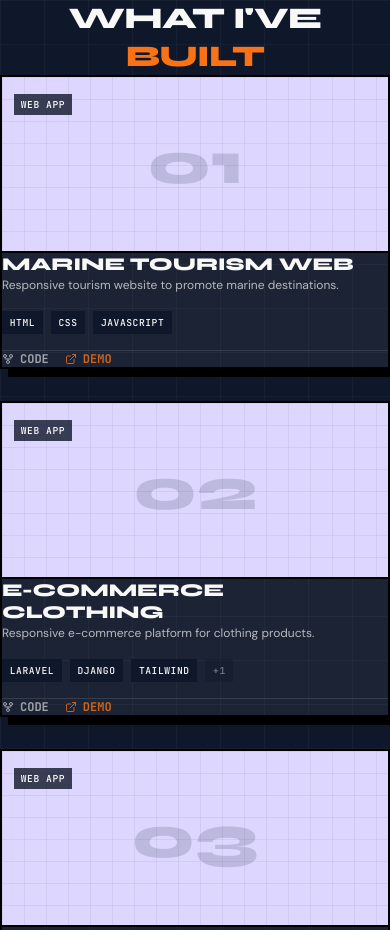
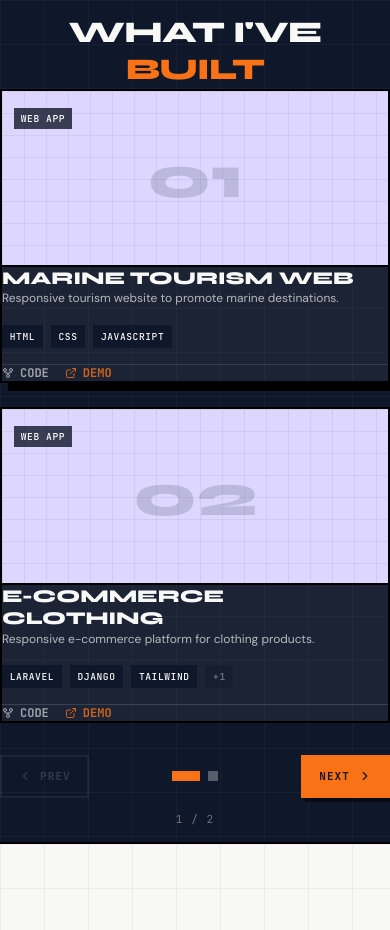
Before and after one commit to agielnawawi46/portofolio-v3, a React (Vite) app: page / in a window 390 px wide. Shown: the part 2015-2945 px from the top of the page. Built offline with nearby package versions, Linux system fonts and the light colour scheme.

Commit message:
feat: add mobile pagination to projects section (2 per page with prev/next)

```diff
--- a/src/components/ProjectsSection.tsx
+++ b/src/components/ProjectsSection.tsx
@@ -1,87 +1,57 @@
-import { useState, useRef } from 'react'
-import { motion, useInView } from 'framer-motion'
-import { ExternalLink, GitFork } from 'lucide-react'
+import { useState, useRef, useEffect } from 'react'
+import { motion, AnimatePresence, useInView } from 'framer-motion'
+import { ExternalLink, GitFork, ChevronLeft, ChevronRight } from 'lucide-react'
 import { portfolioData, type Project } from '../data/portfolioData'
 import ProjectModal from './ProjectModal'
 
 const { projects } = portfolioData
 
 const categoryColors: Record<string, string> = {
-  'Web App': 'var(--color-lavender)',
+  'Web App':    'var(--color-lavender)',
   'E-Commerce': 'var(--color-orange)',
-  'Dashboard': 'var(--color-charcoal)',
-  'Blog': 'var(--color-lavender)',
-  'CLI Tool': 'var(--color-orange)',
+  'Dashboard':  'var(--color-charcoal)',
+  'Blog':       'var(--color-lavender)',
+  'CLI Tool':   'var(--color-orange)',
   'UI Library': 'var(--color-lavender)',
 }
 
-export default function ProjectsSection() {
-  const ref = useRef(null)
-  const inView = useInView(ref, { once: false, margin: '-60px' })
+const spring = { type: 'spring' as const, stiffness: 65, damping: 18 }
+const vp     = { once: false, amount: 0.1 }
 
-  const springBase = { type: 'spring' as const, stiffness: 65, damping: 18 }
-  const [selectedProject, setSelectedProject] = useState<Project | null>(null)
+const MOBILE_PER_PAGE = 2
 
+function ProjectCard({
+  project,
+  globalIndex,
+  onOpen,
+  delay = 0,
+}: {
+  project: Project
+  globalIndex: number
+  onOpen: (p: Project) => void
+  delay?: number
+}) {
   return (
-    <>
-      <section
-        id="projects"
-        ref={ref}
-        className="relative min-h-screen w-full flex flex-col justify-center items-center overflow-hidden py-20 md:py-28 border-b-2 border-black"
-        style={{
-          background: 'var(--color-charcoal)',
-          color: 'var(--color-canvas)',
-        }}
-        aria-label="Projects section"
-      >
-        <div className="absolute inset-0 pointer-events-none" style={{
-          backgroundImage: 'linear-gradient(rgba(226,232,240,0.04) 1px, transparent 1px), linear-gradient(90deg, rgba(226,232,240,0.04) 1px, transparent 1px)',
-          backgroundSize: '44px 44px',
-        }} />
-
-        <div className="relative max-w-6xl mx-auto px-6 md:px-10 w-full z-10 flex flex-col justify-center">
-
-          {/* Header */}
-          <motion.div
-            initial={{ opacity: 0, x: -40 }}
-            animate={inView ? { opacity: 1, x: 0 } : {}}
-            transition={inView ? { ...springBase } : {}}
-            className="mb-12 md:mb-16 flex flex-col items-center text-center"
-          >
-            <h2
-              className="text-3xl sm:text-4xl md:text-5xl font-black uppercase leading-tight tracking-tight"
-              style={{ fontFamily: 'var(--font-display)', color: 'var(--color-canvas)' }}
-            >
-              WHAT I'VE <span style={{ color: 'var(--color-orange)' }}>BUILT</span>
-            </h2>
-          </motion.div>
-
-          {/* Grid Proyek */}
-          <div className="grid grid-cols-1 sm:grid-cols-2 lg:grid-cols-3 gap-8 md:gap-10">
-            {projects.map((project, i) => (
     <motion.article
-                key={project.id}
-                initial={{ opacity: 0, y: 40, x: (i % 2 === 0 ? -20 : 20) }}
-                animate={inView ? { opacity: 1, y: 0, x: 0 } : {}}
-                transition={inView ? { ...springBase, delay: i * 0.1 } : {}}
+      initial={{ opacity: 0, y: 30 }}
+      whileInView={{ opacity: 1, y: 0 }}
+      viewport={vp}
+      transition={{ ...spring, delay }}
       whileHover={{ y: -5, transition: { type: 'spring', stiffness: 300, damping: 20 } }}
       className="group cursor-pointer h-full"
-                onClick={() => setSelectedProject(project)}
+      onClick={() => onOpen(project)}
       tabIndex={0}
-                onKeyDown={e => e.key === 'Enter' && setSelectedProject(project)}
+      onKeyDown={e => e.key === 'Enter' && onOpen(project)}
       role="button"
       aria-label={`Open ${project.title} details`}
     >
       <div
         className="h-full overflow-hidden flex flex-col border-2 border-black bg-white/5"
-                  style={{
-                    boxShadow: '8px 8px 0px #000',
-                    transition: 'box-shadow 0.2s, transform 0.2s',
-                  }}
+        style={{ boxShadow: '8px 8px 0px #000' }}
       >
         {/* Card header */}
         <div
-                    className="relative h-44 md:h-52 flex items-center justify-center overflow-hidden flex-shrink-0"
+          className="relative h-44 flex items-center justify-center overflow-hidden flex-shrink-0"
           style={{
             background: categoryColors[project.category] || 'var(--color-lavender)',
             borderBottom: '2px solid #000',
@@ -96,27 +66,33 @@ export default function ProjectsSection() {
               {project.category}
             </span>
           </div>
-                    <span className="text-6xl font-black opacity-15 select-none relative" style={{ fontFamily: 'var(--font-display)', color: 'var(--color-charcoal)' }}>
-                      {String(i + 1).padStart(2, '0')}
+          <span
+            className="text-6xl font-black opacity-15 select-none relative"
+            style={{ fontFamily: 'var(--font-display)', color: 'var(--color-charcoal)' }}
+          >
+            {String(globalIndex + 1).padStart(2, '0')}
           </span>
           <div className="absolute inset-0 flex items-center justify-center opacity-0 group-hover:opacity-100 transition-opacity duration-200">
-                      <span className="px-3.5 py-2 text-[0.7rem] font-bold tracking-wider" style={{ background: 'var(--color-charcoal)', color: 'white', fontFamily: 'var(--font-display)', border: '2px solid rgba(255,255,255,0.7)' }}>
+            <span
+              className="px-3.5 py-2 text-[0.7rem] font-bold tracking-wider"
+              style={{ background: 'var(--color-charcoal)', color: 'white', fontFamily: 'var(--font-display)', border: '2px solid rgba(255,255,255,0.7)' }}
+            >
               VIEW DETAILS
             </span>
           </div>
         </div>
 
-                  {/* Card body - REVISI: Padding & spacing diatur ulang (p-6 md:p-7) */}
-                  <div className="p-6 md:p-7 flex flex-col flex-1 justify-between gap-4">
+        {/* Card body */}
+        <div className="p-6 flex flex-col flex-1 justify-between gap-4">
           <div>
             <h3
-                        className="text-lg md:text-xl font-black uppercase mb-3 leading-tight group-hover:text-orange-400 transition-colors"
+              className="text-lg font-black uppercase mb-3 leading-tight group-hover:text-orange-400 transition-colors"
               style={{ fontFamily: 'var(--font-display)', color: 'var(--color-canvas)' }}
             >
               {project.title}
             </h3>
             <p
-                        className="text-xs md:text-sm leading-relaxed opacity-70 line-clamp-3"
+              className="text-xs leading-relaxed opacity-70 line-clamp-3"
               style={{ fontFamily: 'var(--font-body)', color: 'var(--color-canvas)' }}
             >
               {project.description}
@@ -124,33 +100,37 @@ export default function ProjectsSection() {
           </div>
 
           <div className="flex flex-col gap-4 mt-2">
-                      {/* Tags */}
             <div className="flex flex-wrap gap-2">
               {project.techStack.slice(0, 3).map(tech => (
                 <span key={tech} className="tech-tag text-xs px-2.5 py-1">{tech}</span>
               ))}
               {project.techStack.length > 3 && (
-                          <span className="tech-tag text-xs px-2.5 py-1" style={{ opacity: 0.4 }}>+{project.techStack.length - 3}</span>
+                <span className="tech-tag text-xs px-2.5 py-1" style={{ opacity: 0.4 }}>
+                  +{project.techStack.length - 3}
+                </span>
               )}
             </div>
 
-                      {/* Links */}
             <div
               className="flex gap-4 pt-3"
               style={{ borderTop: '1px solid rgba(226,232,240,0.12)' }}
               onClick={e => e.stopPropagation()}
             >
-                        <a href={project.githubUrl} target="_blank" rel="noopener noreferrer"
+              <a
+                href={project.githubUrl}
+                target="_blank" rel="noopener noreferrer"
                 className="flex items-center gap-1.5 text-xs font-bold opacity-60 hover:opacity-100 transition-opacity"
                 style={{ color: 'var(--color-canvas)', fontFamily: 'var(--font-mono)' }}
-                          id={`project-github-${project.id}`} aria-label={`GitHub: ${project.title}`}
+                id={`project-github-${project.id}`}
               >
                 <GitFork size={12} /> CODE
               </a>
-                        <a href={project.liveDemoUrl} target="_blank" rel="noopener noreferrer"
+              <a
+                href={project.liveDemoUrl}
+                target="_blank" rel="noopener noreferrer"
                 className="flex items-center gap-1.5 text-xs font-bold opacity-80 hover:opacity-100 transition-opacity"
                 style={{ color: 'var(--color-orange)', fontFamily: 'var(--font-mono)' }}
-                          id={`project-demo-${project.id}`} aria-label={`Demo: ${project.title}`}
+                id={`project-demo-${project.id}`}
               >
                 <ExternalLink size={12} /> DEMO
               </a>
@@ -159,8 +139,219 @@ export default function ProjectsSection() {
         </div>
       </div>
     </motion.article>
+  )
+}
+
+export default function ProjectsSection() {
+  const ref    = useRef(null)
+  const inView = useInView(ref, { once: false, margin: '-60px' })
+
+  const [selectedProject, setSelectedProject] = useState<Project | null>(null)
+  const [isMobile, setIsMobile]               = useState(false)
+  const [page, setPage]                       = useState(0)
+  const [direction, setDirection]             = useState(1)
+
+  // Detect mobile on mount and resize
+  useEffect(() => {
+    const check = () => setIsMobile(window.innerWidth < 640)
+    check()
+    window.addEventListener('resize', check)
+    return () => window.removeEventListener('resize', check)
+  }, [])
+
+  const totalPages      = Math.ceil(projects.length / MOBILE_PER_PAGE)
+  const visibleProjects = projects.slice(page * MOBILE_PER_PAGE, page * MOBILE_PER_PAGE + MOBILE_PER_PAGE)
+
+  function goNext() {
+    if (page < totalPages - 1) { setDirection(1); setPage(p => p + 1) }
+  }
+  function goPrev() {
+    if (page > 0) { setDirection(-1); setPage(p => p - 1) }
+  }
+
+  const slideVariants = {
+    enter:  (d: number) => ({ opacity: 0, x: d > 0 ?  60 : -60 }),
+    center: { opacity: 1, x: 0 },
+    exit:   (d: number) => ({ opacity: 0, x: d > 0 ? -60 :  60 }),
+  }
+
+  return (
+    <>
+      <section
+        id="projects"
+        ref={ref}
+        className="relative min-h-screen w-full flex flex-col justify-center items-center overflow-hidden py-20 md:py-28 border-b-2 border-black"
+        style={{ background: 'var(--color-charcoal)', color: 'var(--color-canvas)' }}
+        aria-label="Projects section"
+      >
+        <div className="absolute inset-0 pointer-events-none" style={{
+          backgroundImage: 'linear-gradient(rgba(226,232,240,0.04) 1px, transparent 1px), linear-gradient(90deg, rgba(226,232,240,0.04) 1px, transparent 1px)',
+          backgroundSize: '44px 44px',
+        }} />
+
+        <div className="relative max-w-6xl mx-auto px-6 md:px-10 w-full z-10">
+
+          {/* Header */}
+          <motion.div
+            initial={{ opacity: 0, y: 30 }}
+            animate={inView ? { opacity: 1, y: 0 } : {}}
+            transition={inView ? { ...spring } : {}}
+            className="mb-12 md:mb-16 flex flex-col items-center text-center"
+          >
+            <h2
+              className="text-3xl sm:text-4xl md:text-5xl font-black uppercase leading-tight tracking-tight"
+              style={{ fontFamily: 'var(--font-display)', color: 'var(--color-canvas)' }}
+            >
+              WHAT I'VE <span style={{ color: 'var(--color-orange)' }}>BUILT</span>
+            </h2>
+          </motion.div>
+
+          {/* ──────────────────────────────────────────
+              MOBILE  (<640px): 2 cards + Prev/Next
+          ────────────────────────────────────────── */}
+          {isMobile ? (
+            <div>
+              {/* Sliding cards */}
+              <div style={{ overflow: 'hidden' }}>
+                <AnimatePresence mode="wait" custom={direction}>
+                  <motion.div
+                    key={page}
+                    custom={direction}
+                    variants={slideVariants}
+                    initial="enter"
+                    animate="center"
+                    exit="exit"
+                    transition={{ type: 'spring', stiffness: 300, damping: 30 }}
+                    style={{ display: 'flex', flexDirection: 'column', gap: '24px' }}
+                  >
+                    {visibleProjects.map((project, i) => (
+                      <ProjectCard
+                        key={project.id}
+                        project={project}
+                        globalIndex={page * MOBILE_PER_PAGE + i}
+                        onOpen={setSelectedProject}
+                        delay={i * 0.08}
+                      />
+                    ))}
+                  </motion.div>
+                </AnimatePresence>
+              </div>
+
+              {/* Pagination */}
+              <div style={{ display: 'flex', alignItems: 'center', justifyContent: 'space-between', marginTop: '32px' }}>
+                {/* PREV button */}
+                <button
+                  onClick={goPrev}
+                  disabled={page === 0}
+                  style={{
+                    display:      'flex',
+                    alignItems:   'center',
+                    gap:          '8px',
+                    padding:      '10px 16px',
+                    border:       '2px solid',
+                    fontFamily:   'var(--font-mono)',
+                    fontSize:     '11px',
+                    fontWeight:   '700',
+                    letterSpacing: '0.1em',
+                    textTransform: 'uppercase',
+                    cursor:       page === 0 ? 'not-allowed' : 'pointer',
+                    opacity:      page === 0 ? 0.3 : 1,
+                    background:   page === 0 ? 'transparent' : 'var(--color-orange)',
+                    color:        page === 0 ? 'rgba(255,255,255,0.5)' : '#0F172A',
+                    borderColor:  page === 0 ? 'rgba(255,255,255,0.2)' : 'var(--color-orange)',
+                    boxShadow:    page === 0 ? 'none' : '4px 4px 0px rgba(0,0,0,0.5)',
+                    transition:   'all 0.2s',
+                  }}
+                >
+                  <ChevronLeft size={14} /> PREV
+                </button>
+
+                {/* Dot indicators */}
+                <div style={{ display: 'flex', alignItems: 'center', gap: '8px' }}>
+                  {Array.from({ length: totalPages }).map((_, i) => (
+                    <button
+                      key={i}
+                      onClick={() => { setDirection(i > page ? 1 : -1); setPage(i) }}
+                      style={{
+                        width:      i === page ? '28px' : '10px',
+                        height:     '10px',
+                        background: i === page ? 'var(--color-orange)' : 'rgba(255,255,255,0.3)',
+                        border:     'none',
+                        cursor:     'pointer',
+                        transition: 'all 0.2s',
+                        padding:    0,
+                      }}
+                      aria-label={`Page ${i + 1}`}
+                    />
                   ))}
                 </div>
+
+                {/* NEXT button */}
+                <button
+                  onClick={goNext}
+                  disabled={page === totalPages - 1}
+                  style={{
+                    display:       'flex',
+                    alignItems:    'center',
+                    gap:           '8px',
+                    padding:       '10px 16px',
+                    border:        '2px solid',
+                    fontFamily:    'var(--font-mono)',
+                    fontSize:      '11px',
+                    fontWeight:    '700',
+                    letterSpacing: '0.1em',
+                    textTransform: 'uppercase',
+                    cursor:        page === totalPages - 1 ? 'not-allowed' : 'pointer',
+                    opacity:       page === totalPages - 1 ? 0.3 : 1,
+                    background:    page === totalPages - 1 ? 'transparent' : 'var(--color-orange)',
+                    color:         page === totalPages - 1 ? 'rgba(255,255,255,0.5)' : '#0F172A',
+                    borderColor:   page === totalPages - 1 ? 'rgba(255,255,255,0.2)' : 'var(--color-orange)',
+                    boxShadow:     page === totalPages - 1 ? 'none' : '4px 4px 0px rgba(0,0,0,0.5)',
+                    transition:    'all 0.2s',
+                  }}
+                >
+                  NEXT <ChevronRight size={14} />
+                </button>
+              </div>
+
+              {/* Page counter */}
+              <p style={{
+                textAlign:    'center',
+                marginTop:    '12px',
+                fontSize:     '11px',
+                opacity:      0.4,
+                fontFamily:   'var(--font-mono)',
+                color:        'var(--color-canvas)',
+                letterSpacing: '0.1em',
+              }}>
+                {page + 1} / {totalPages}
+              </p>
+            </div>
+
+          ) : (
+          /* ──────────────────────────────────────────
+              TABLET/DESKTOP (≥640px): full grid
+              3 kolom × N baris, semua proyek tampil
+          ────────────────────────────────────────── */
+            <div
+              style={{
+                display:             'grid',
+                gridTemplateColumns: 'repeat(3, 1fr)',
+                gap:                 '32px',
+              }}
+            >
+              {projects.map((project, i) => (
+                <ProjectCard
+                  key={project.id}
+                  project={project}
+                  globalIndex={i}
+                  onOpen={setSelectedProject}
+                  delay={i * 0.08}
+                />
+              ))}
+            </div>
+          )}
+
         </div>
       </section>
 
```
Lines whose indentation alone changed are shown as unchanged.
